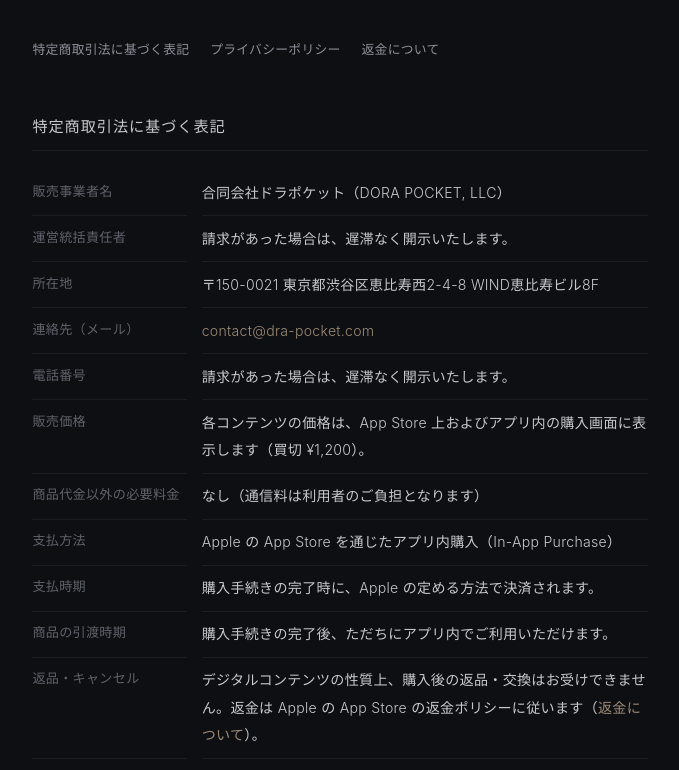
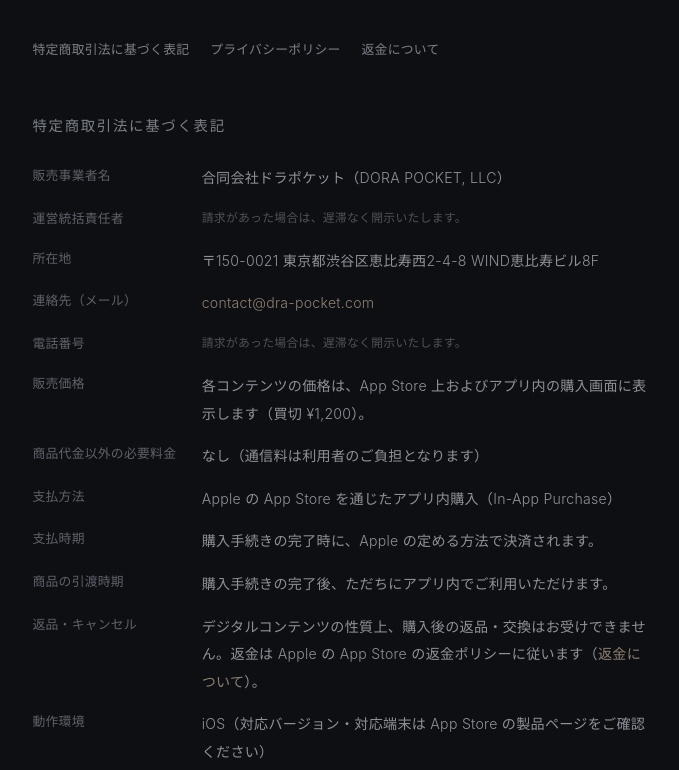
Before and after one commit to DoraPocket-Lab/tobari-legal, a plain HTML site: page index.html in a window 1280 px wide. Shown: the part 119-889 px from the top of the page, without its empty margins (300-979 px from the left). Drawn offline with Linux system fonts and the light colour scheme.

Commit message:
refine(legal): fainter text, drop hairlines, shrink 開示 rows, remove footer dup

```diff
--- a/index.html
+++ b/index.html
@@ -6,7 +6,7 @@
 <title>各種表記 — とばり / Tobari</title>
 <style>
   :root {
-    --bg:#0E0F13; --ink:#C6C8CD; --soft:#8C9098; --faint:#5E626A; --amber:#9C8A76;
+    --bg:#0E0F13; --ink:#8E9298; --soft:#7C8088; --faint:#5E626A; --amber:#8E8071;
     --line:rgba(255,255,255,0.06);
   }
   * { margin:0; padding:0; box-sizing:border-box; }
@@ -24,17 +24,17 @@
   nav a { color:var(--soft); text-decoration:none; font-size:.8rem; border-bottom:1px solid transparent; }
   nav a:hover { color:var(--ink); border-color:var(--amber); }
   section { margin-bottom:3.2rem; }
-  h2 { font-size:.95rem; font-weight:400; color:var(--ink); letter-spacing:.06em;
-       padding-bottom:.5rem; border-bottom:1px solid var(--line); margin-bottom:1.2rem; }
-  h3 { font-size:.86rem; font-weight:400; color:var(--soft); margin-top:1.4rem; margin-bottom:.2rem; }
+  h2 { font-size:.9rem; font-weight:400; color:var(--soft); letter-spacing:.12em;
+       margin-bottom:1.1rem; }
+  h3 { font-size:.84rem; font-weight:400; color:var(--faint); margin-top:1.3rem; margin-bottom:.15rem; }
   p { margin-bottom:.7rem; }
   a { color:var(--amber); text-decoration:none; }
   a:hover { text-decoration:underline; }
-  dl { display:grid; grid-template-columns:11em 1fr; gap:0 .9rem; }
-  dt { color:var(--faint); font-size:.82rem; padding:.55rem 0; border-bottom:1px solid var(--line); }
-  dd { padding:.55rem 0; border-bottom:1px solid var(--line); }
-  @media (max-width:520px){ dl{ grid-template-columns:1fr; } dt{ padding-bottom:0; border:none; } dd{ padding-top:.15rem; } }
-  footer { margin-top:1rem; color:var(--faint); font-size:.78rem; line-height:1.9; }
+  dl { display:grid; grid-template-columns:11em 1fr; gap:.15rem .9rem; }
+  dt { color:var(--faint); font-size:.8rem; padding:.4rem 0; }
+  dd { padding:.4rem 0; }
+  .on-request { font-size:.74rem; color:var(--faint); opacity:.8; }
+  @media (max-width:520px){ dl{ grid-template-columns:1fr; } dt{ padding-bottom:0; } dd{ padding-top:.1rem; } }
 </style>
 </head>
 <body>
@@ -50,10 +50,10 @@
     <h2>特定商取引法に基づく表記</h2>
     <dl>
       <dt>販売事業者名</dt><dd>合同会社ドラポケット（DORA POCKET, LLC）</dd>
-      <dt>運営統括責任者</dt><dd>請求があった場合は、遅滞なく開示いたします。</dd>
+      <dt>運営統括責任者</dt><dd class="on-request">請求があった場合は、遅滞なく開示いたします。</dd>
       <dt>所在地</dt><dd>〒150-0021 東京都渋谷区恵比寿西2-4-8 WIND恵比寿ビル8F</dd>
       <dt>連絡先（メール）</dt><dd><a href="mailto:contact@dra-pocket.com">contact@dra-pocket.com</a></dd>
-      <dt>電話番号</dt><dd>請求があった場合は、遅滞なく開示いたします。</dd>
+      <dt>電話番号</dt><dd class="on-request">請求があった場合は、遅滞なく開示いたします。</dd>
       <dt>販売価格</dt><dd>各コンテンツの価格は、App Store 上およびアプリ内の購入画面に表示します（買切 ¥1,200）。</dd>
       <dt>商品代金以外の必要料金</dt><dd>なし（通信料は利用者のご負担となります）</dd>
       <dt>支払方法</dt><dd>Apple の App Store を通じたアプリ内購入（In-App Purchase）</dd>
@@ -88,10 +88,5 @@
     <p>音が再生されない・購入が反映されない等の場合は、アプリの再起動と「購入を復元」をお試しください。解決しない場合は下記までご連絡ください。状況を確認のうえ、誠実に対応いたします。</p>
   </section>
 
-  <footer>
-    合同会社ドラポケット<br>
-    〒150-0021 東京都渋谷区恵比寿西2-4-8 WIND恵比寿ビル8F<br>
-    お問い合わせ: <a href="mailto:contact@dra-pocket.com">contact@dra-pocket.com</a>
-  </footer>
 </body>
 </html>
```
